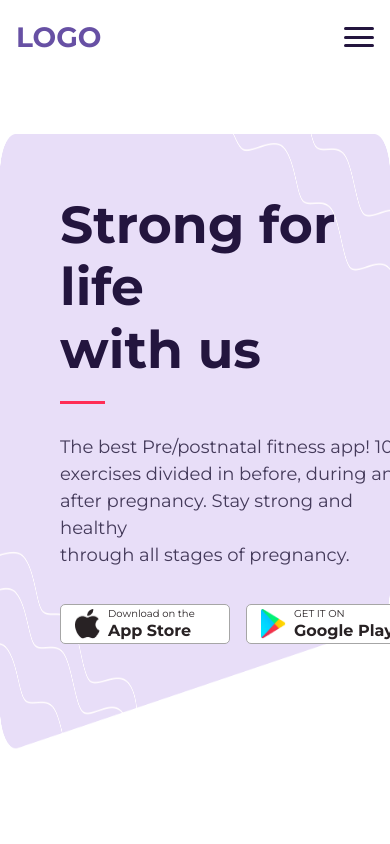
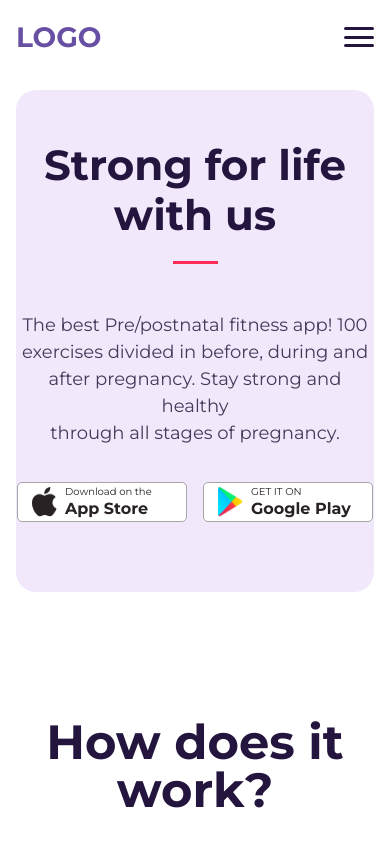
Before and after one commit to AnastasiiaBodnar/test-task, a Vue app: page / in a window 390 px wide. Shown: the top 844 px of the page. Built offline with nearby package versions, Linux system fonts and the light colour scheme.

Commit message:
style: responsive adaptation for Hero component

```diff
--- a/src/components/home/HeroSection.vue
+++ b/src/components/home/HeroSection.vue
@@ -161,4 +161,101 @@
   height: 700px;
 }
 
+@media (max-width: 1260px) {
+  .hero__container {
+    padding: 40px 60px 0 60px;
+  }
+  .hero__title {
+    font-size: 42px;
+  }
+  .phone-image {
+    width: 400px;
+    height: auto;
+  }
+}
+
+@media (max-width: 1024px) {
+  .hero {
+    margin: 20px 60px;
+    border-radius: 24px;
+    overflow: hidden;
+    isolation: isolate;
+  }
+  .hero-bg-img {
+    border-radius: 24px;
+  }
+
+  .phone-image {
+    margin-top: 25px;
+  }
+  .hero__container {
+    padding: 40px 40px 0 40px;
+  }
+}
+
+@media (max-width: 768px) {
+  .hero {
+    height: auto;
+    margin: 20px 24px;
+    border-radius: 24px;
+    overflow: hidden;
+    isolation: isolate;
+    background-color: #F1E8FB;
+  }
+  .hero-bg-img {
+    display: none;
+  }
+  .hero__container {
+    flex-direction: column;
+    align-items: center;
+    padding: 60px 24px 80px 24px;
+  }
+  .hero__content {
+    display: flex;
+    flex-direction: column;
+    align-items: center;
+    text-align: center;
+  }
+  .hero__image {
+    display: none;
+  }
+}
+
+@media (max-width: 480px) {
+  .hero {
+    margin: 16px;
+    border-radius: 20px;
+  }
+  .hero__container {
+    padding: 50px 20px 70px 20px;
+  }
+}
+
+@media (max-width: 320px) {
+  .hero {
+    margin: 16px 12px;
+    border-radius: 16px;
+  }
+  .hero__container {
+    padding: 40px 16px 60px 16px;
+  }
+  .hero__title {
+    font-size: 32px;
+  }
+  .hero__subtitle {
+    font-size: 16px;
+    margin-bottom: 25px;
+  }
+  .hero__buttons {
+    flex-direction: column;
+    width: 100%;
+    align-items: center;
+    gap: 12px;
+  }
+  .hero__store-btn {
+    width: 100%;
+    max-width: 220px;
+    justify-content: center;
+  }
+}
 </style>
--- a/src/components/layout/AppHeader.vue
+++ b/src/components/layout/AppHeader.vue
@@ -248,6 +248,10 @@ const toggleMobileMenu = () => {
     padding: 10px 16px;
     font-size: 16px;
   }
+  .header__dropdown-item {
+    padding: 4px 12px;
+    font-size: 14px;
+  }
 }
 
 @media (max-width: 768px) {
```
